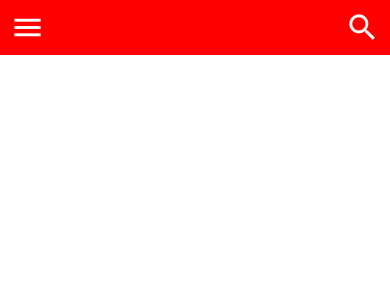
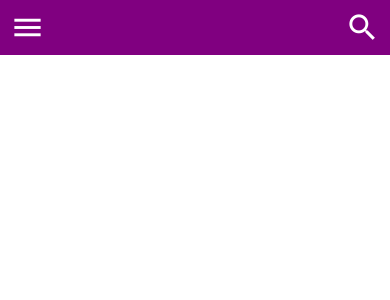
Before and after one commit to yannisjdubois/Youtube, a React Native app: screen / in a window 390 px wide. Shown: the top 300 px of the page. Built offline with nearby package versions, Linux system fonts and the light colour scheme.

Commit message:
personnalisation de la couleur de l'entête

```diff
--- a/Components/Header.js
+++ b/Components/Header.js
@@ -19,7 +19,7 @@ export default Index
 const styles = StyleSheet.create({
     header: {
         height:55,
-        backgroundColor: "red",
+        backgroundColor: "purple",
         flexDirection: "row",
         justifyContent: "space-between",
         padding: 10
```
